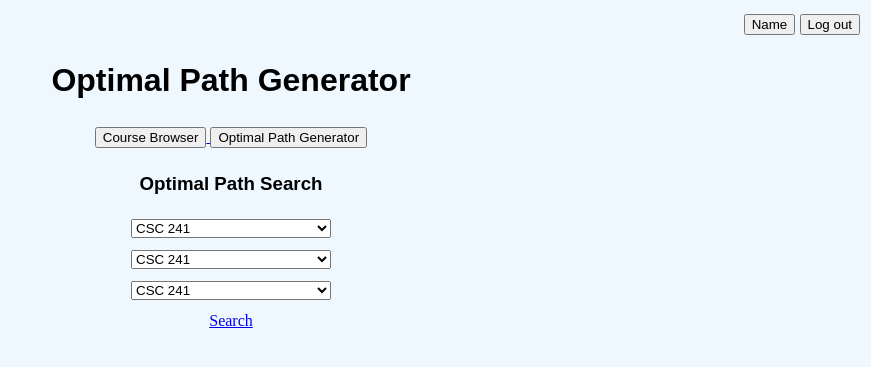
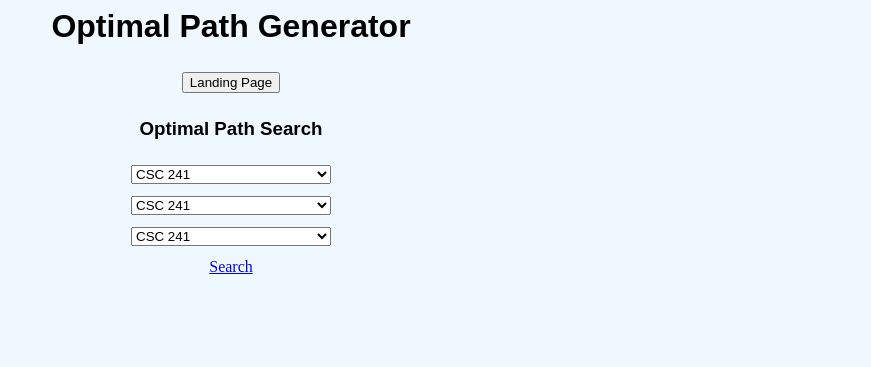
Before and after one commit to aerocat/CSC394-Project, a Django app: page /opath/ in a window 1280 px wide. Shown: the top 367 px of the page, without its empty margins (409-1280 px from the left). Run offline with Django 3.2, Linux system fonts and the light colour scheme.

Commit message:
html and url fix

```diff
--- a/capstone/LandingPage/templates/LandingPage/index.html
+++ b/capstone/LandingPage/templates/LandingPage/index.html
@@ -6,4 +6,7 @@
 <a href="{% url 'LandingPage:all_faculty' %}">Faculty List</a>
 <a href="{% url 'LandingPage:all_students' %}">Student List</a>
 <a href="{% url 'user_profile:profile' %}">Profile</a>
+
+<h1> Optimal Path</h1>
+<a href='/opath'> Optimal Path</a>
 {% endblock %}
--- a/capstone/opath/templates/opath.html
+++ b/capstone/opath/templates/opath.html
@@ -6,24 +6,19 @@
 <html>
     <head>
         <title>
-            Best option page
+            Optimal path
         </title>
     </head>
 
     <!--basic html for this page. Links will be added instead of buttons as time goes on-->
     <body>
-        <div class="logout" align = "right">
-            <button type= "button"> Name </button>
-            <button type = "lougout">Log out </button>
-        </div>
 
         <h1>
             Optimal Path Generator
         </h1>
 
         <div align = "center">
-            <a href='/LandingPage/courses'><button type= "button"> Course Browser </button> </a>
-			<a href='/opath'><button type= "button"> Optimal Path Generator </button> </a>
+            <a href='/'><button type= "button"> Landing Page</button> </a>
         </div>
 
 
--- a/capstone/opath/urls.py
+++ b/capstone/opath/urls.py
@@ -1,7 +1,6 @@
 from django.urls import path
 from . import views
 from django.contrib import admin
-from best_path.views import *
 
 
 urlpatterns = [
```
